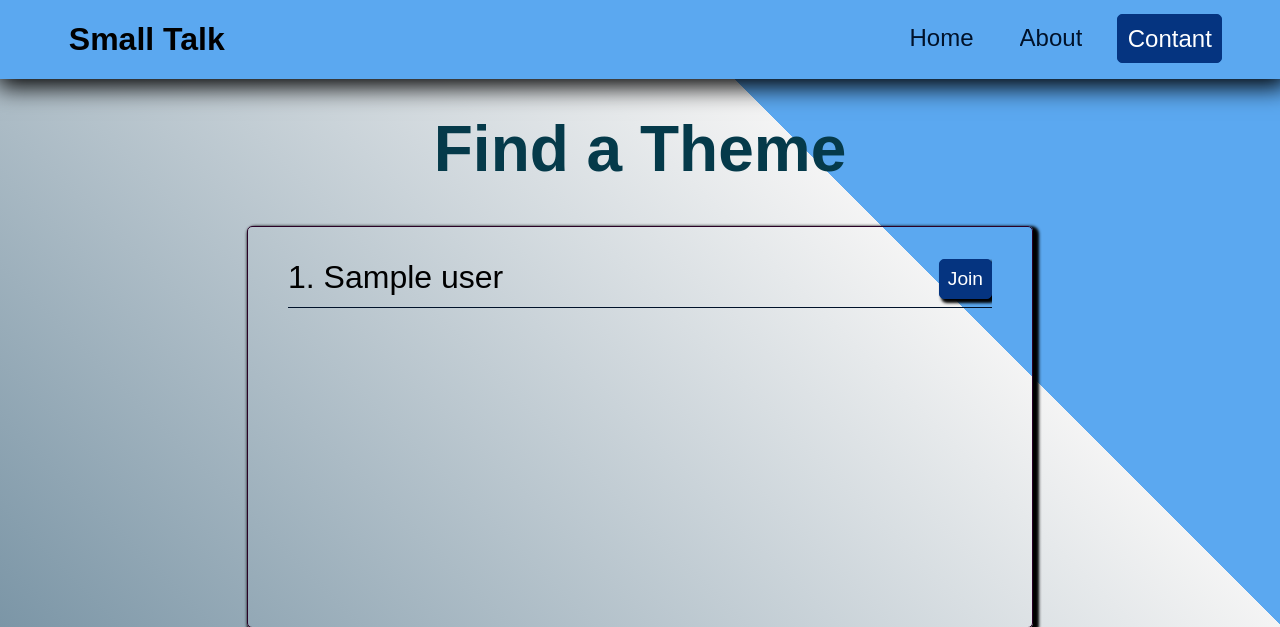
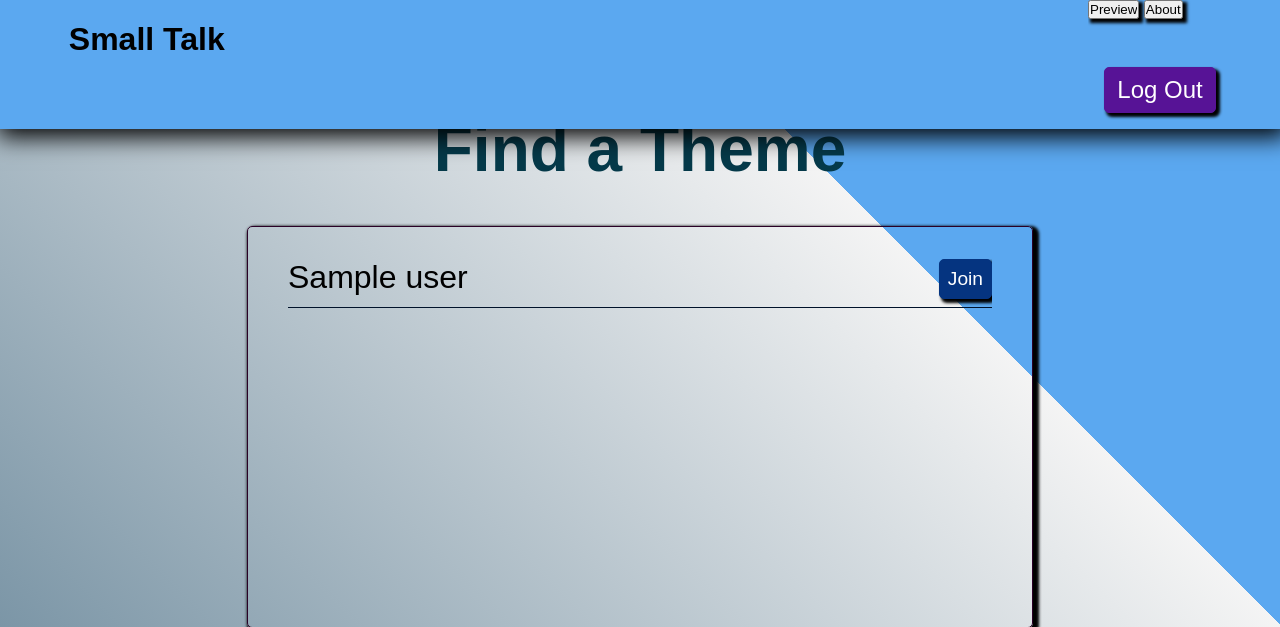
Before and after one commit to leTabs/Thematic-Chat-Rooms, a Flask app: template templates/findComv.html in a window 1280 px wide. Shown: the top 627 px of the page. Run offline with Flask 3, Linux system fonts and the light colour scheme; the template is opened without the code that fills it: most values are stand-ins (such as "Sample title", 1, 10 or a date in 2020); some libraries are stand-ins or nearby versions.

Commit message:
Update findComv.html

```diff
--- a/templates/findComv.html
+++ b/templates/findComv.html
@@ -1,21 +1,31 @@
 <!-- {% block title %}Small Talk Themantic Chat Rooms|Find Chat Romm{% endblock %} -->
+
+<!-- altering the base (app wrapper) to the log in panel -->
 {% extends 'base.html'%} {% block content %}
     <section>
+        <!-- navigation bar -->
         <nav class="index-nav">
             <p class="index-title"><b>Small Talk</b></p>
             <div>
-                <p>Home</p>
-                <p>About</p>
-                <p>Contant</p>
+                <button class="preview">Preview</button>
+                <button class="about">About</button>
+
+                <!-- the form element, for logging out -->
+                <form action="{{ url_for('logout') }}" method="POST" class="logout">
+                    <button type="submit" id="logout">Log Out</button>
+                </form>
             </div>
         </nav>
+        <!-- main section -->
         <main>
             <h3 class="statement" style="margin-top: 7rem;">Find a Theme</h3>
             <section class="all-themes">
                     <form method="get"  acttion="{{url_for('find_chat')}}" action="{{url_for('chatting')}}" class="themes">
+                        <!-- loop of all the themes -->
                         {% for user in usernames %}
+                        <!-- an element with the theme and a "join" button -->
                         <p>
-                            <span>{{ loop.index }}. {{user}}</span>
+                            <span>{{user}}</span>
                             <button type="submit" class="joinButton" name="reciever" value="{{ loop.index }} {{user}}">
                                 Join
                             </button>
@@ -23,13 +33,12 @@
                         {% endfor %}
                     </form>
             </section>
-            <form action="{{ url_for('logout') }}" method="POST" class="logout">
-                <button type="submit" id="logout">Log Out</button>
-            </form>
+
+
         </main>
-
     </section>
 
+    <!-- directs the window location to the "log in" panel, Javascript inclusion -->
     <script type="text/javascript">
         let back = document.getElementById('logout')
         logout.addEventListener('click', ()=>{
```
